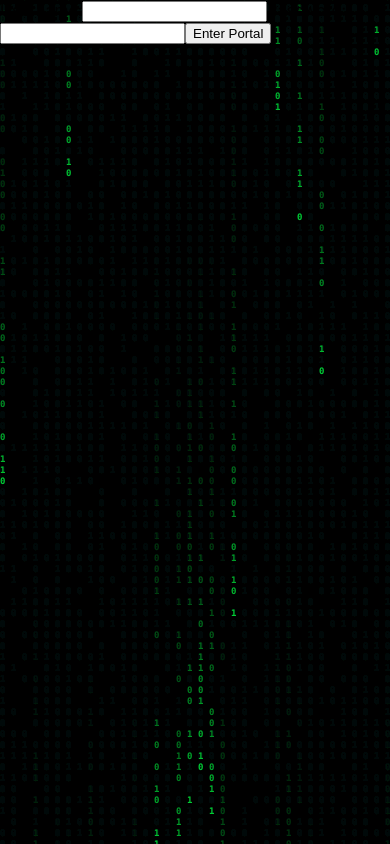
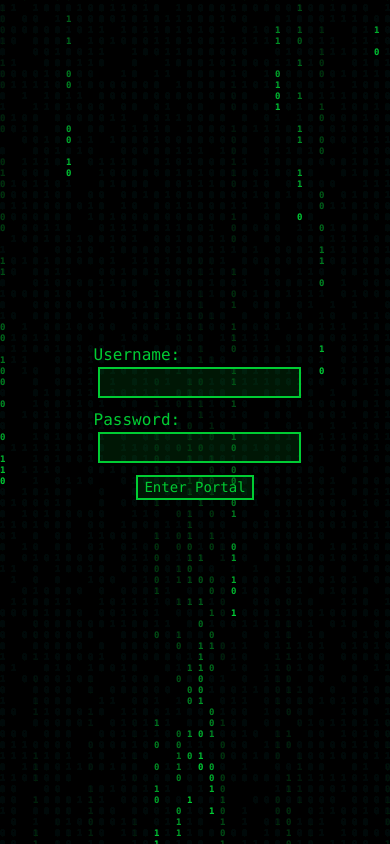
Before and after one commit to CarterCobb/Spy-Email-Client, a React (Create React App) app in the folder client/: page / in a window 390 px wide. Built offline with nearby package versions, Linux system fonts and the light colour scheme; what secure-ls would draw is missing.

Commit message:
added loading & home page styles

```diff
--- a/client/src/styles/index.css
+++ b/client/src/styles/index.css
@@ -1,13 +1,149 @@
 body {
   margin: 0;
-  font-family: -apple-system, BlinkMacSystemFont, 'Segoe UI', 'Roboto', 'Oxygen',
-    'Ubuntu', 'Cantarell', 'Fira Sans', 'Droid Sans', 'Helvetica Neue',
+  font-family: -apple-system, BlinkMacSystemFont, "Segoe UI", "Roboto", "Oxygen",
+    "Ubuntu", "Cantarell", "Fira Sans", "Droid Sans", "Helvetica Neue",
     sans-serif;
   -webkit-font-smoothing: antialiased;
   -moz-osx-font-smoothing: grayscale;
 }
 
 code {
-  font-family: source-code-pro, Menlo, Monaco, Consolas, 'Courier New',
+  font-family: source-code-pro, Menlo, Monaco, Consolas, "Courier New",
     monospace;
 }
+
+/* +==========================+ */
+/* |         LOADING          | */
+/* +==========================+ */
+
+.loading-caontainer {
+  display: flex;
+  justify-content: center;
+  align-items: center;
+  flex-direction: column;
+  height: 100vh;
+  width: 100vw;
+  color: white;
+}
+
+.loading-fallback {
+  display: inline-block;
+  position: relative;
+  width: 80px;
+  height: 80px;
+}
+.loading-fallback div {
+  display: inline-block;
+  position: absolute;
+  left: 8px;
+  width: 16px;
+  background: #00cc33;
+  animation: loading-fallback 1.2s cubic-bezier(0, 0.5, 0.5, 1) infinite;
+}
+
+.loading-fallback div:nth-child(1) {
+  left: 8px;
+  animation-delay: -0.24s;
+}
+
+.loading-fallback div:nth-child(2) {
+  left: 32px;
+  animation-delay: -0.12s;
+}
+
+.loading-fallback div:nth-child(3) {
+  left: 56px;
+  animation-delay: 0;
+}
+
+@keyframes loading-fallback {
+  0% {
+    top: 8px;
+    height: 64px;
+  }
+  50%, 100% {
+    top: 24px;
+    height: 32px;
+  }
+}
+
+
+/* +==========================+ */
+/* |        HOME PAGE         | */
+/* +==========================+ */
+
+.home-container {
+  display: flex;
+  justify-content: center;
+  align-items: center;
+  flex-direction: column;
+  height: 100vh;
+  width: 100vw;
+}
+
+.login-form {
+  color: #00cc33;
+  font-family: Consolas, monaco, monospace;
+  display: flex;
+  justify-content: center;
+  align-items: center;
+  flex-direction: column;
+  width: 100%;
+}
+
+.login-label {
+  text-align: left;
+  min-width: calc(20% + 8px);
+  max-width: calc(20% + 8px);
+}
+
+.login-field {
+  height: 25px;
+  min-width: 20%;
+  max-width: 20%;
+  font-size: larger;
+  font-family: Consolas, monaco, monospace;
+  margin: 3px 0px 12px 8px;
+  outline: none;
+  border: solid 2px #00cc33;
+  background: #00cc331d;
+  color: white;
+}
+
+.login-submit {
+  height: 25px;
+  font-size: 14px;
+  color: #00cc33;
+  font-family: Consolas, monaco, monospace;
+  border: solid 2px #00cc33;
+  background: #00cc331d;
+}
+
+.login-submit:hover {
+  cursor: pointer;
+  color: white;
+}
+
+@media (max-width: 1000px) {
+  .login-label {
+    min-width: calc(33% + 8px);
+    max-width: calc(33% + 8px);
+  }
+
+  .login-field {
+    min-width: 33%;
+    max-width: 33%;
+  }
+}
+
+@media (max-width: 600px) {
+  .login-label {
+    min-width: calc(50% + 8px);
+    max-width: calc(50% + 8px);
+  }
+
+  .login-field {
+    min-width: 50%;
+    max-width: 50%;
+  }
+}
```
